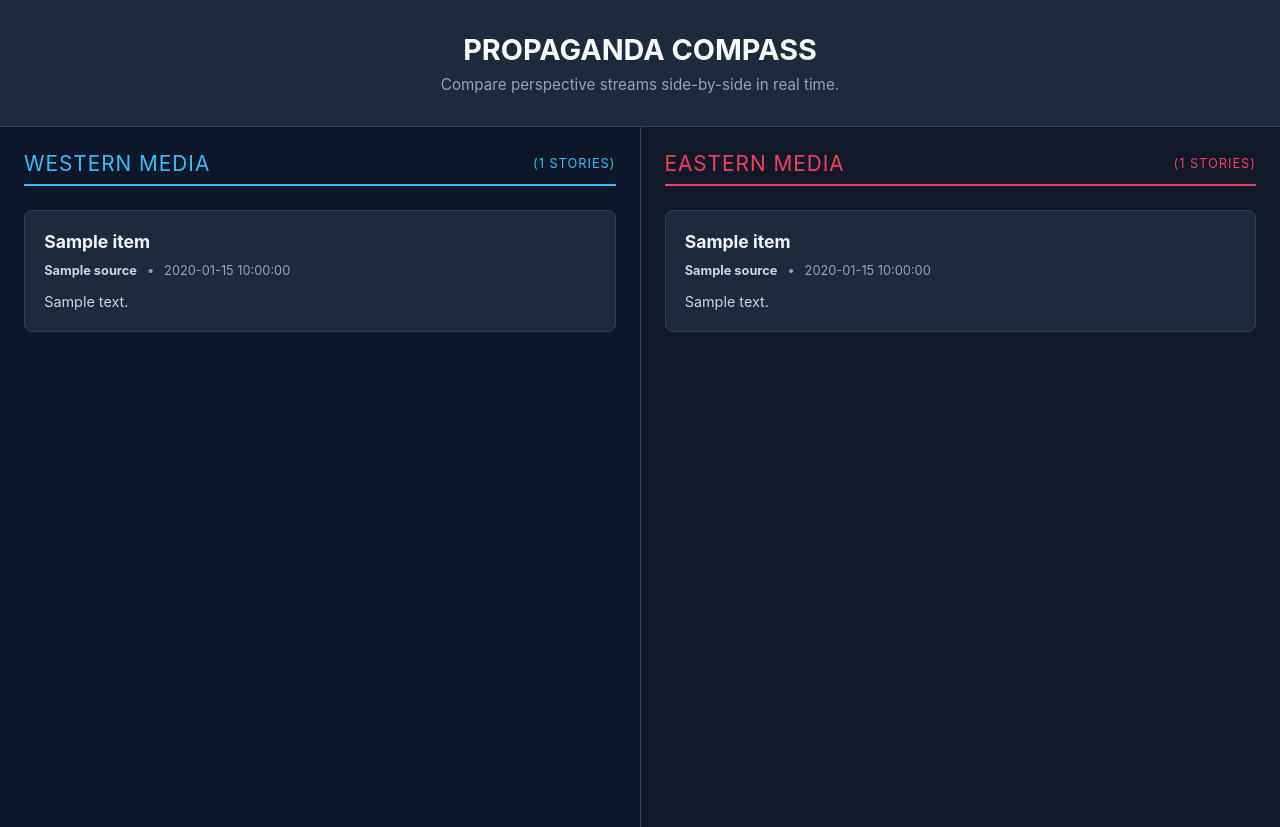
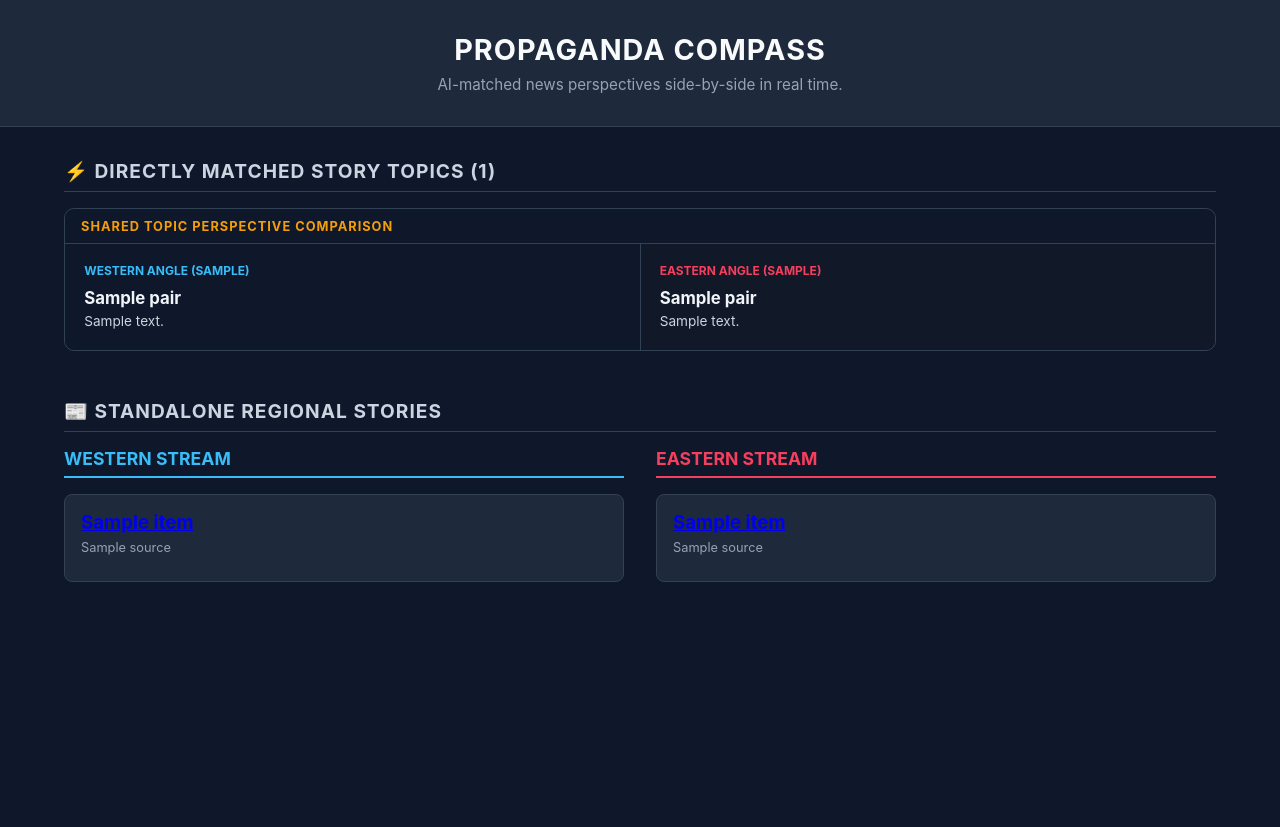
Before and after one commit to MajorDarren/propaganda-compass, a Flask app: template app/templates/index.html in a window 1280 px wide. After the commit the page ends 582 px from the top, so only its background shows below. Run offline with Flask 3, Linux system fonts and the light colour scheme; the template is opened without the code that fills it: most values are stand-ins (such as "Sample title", 1, 10 or a date in 2020).

Commit message:
Add vector embedding headline matching using sentence-transformers

```diff
--- a/app/templates/index.html
+++ b/app/templates/index.html
@@ -3,34 +3,46 @@
 <head>
     <meta charset="UTF-8">
     <meta name="viewport" content="width=device-width, initial-scale=1.0">
-    <title>Propaganda Compass | Choose Your View</title>
+    <title>Propaganda Compass | Side-by-Side Perspectives</title>
     <style>
         * { box-sizing: border-box; margin: 0; padding: 0; }
-        body { font-family: -apple-system, BlinkMacSystemFont, "Segoe UI", Roboto, sans-serif; background: #0f172a; color: #f8fafc; }
-        header { text-align: center; padding: 2rem 1rem; background: #1e293b; border-bottom: 1px solid #334155; }
-        header h1 { font-size: 1.8rem; margin-bottom: 0.5rem; }
+        body { font-family: -apple-system, BlinkMacSystemFont, "Segoe UI", Roboto, sans-serif; background: #0f172a; color: #f8fafc; padding-bottom: 3rem; }
+        header { text-align: center; padding: 2rem 1rem; background: #1e293b; border-bottom: 1px solid #334155; margin-bottom: 2rem; }
+        header h1 { font-size: 1.8rem; margin-bottom: 0.5rem; letter-spacing: 1px; }
         header p { color: #94a3b8; font-size: 0.95rem; }
 
-        .container { display: flex; flex-direction: row; width: 100%; min-height: calc(100vh - 100px); }
-        .column { flex: 1; padding: 1.5rem; overflow-y: auto; }
-        .column-west { border-right: 1px solid #334155; background: #0f172a; }
-        .column-east { background: #111827; }
+        .section-title { width: 90%; max-width: 1200px; margin: 0 auto 1rem auto; font-size: 1.2rem; text-transform: uppercase; letter-spacing: 1px; color: #cbd5e1; border-bottom: 1px solid #334155; padding-bottom: 0.5rem; }
 
-        .col-title { font-size: 1.3rem; margin-bottom: 1.5rem; text-transform: uppercase; letter-spacing: 1px; display: flex; align-items: center; justify-content: space-between; padding-bottom: 0.5rem; border-bottom: 2px solid; }
-        .column-west .col-title { color: #38bdf8; border-color: #38bdf8; }
-        .column-east .col-title { color: #f43f5e; border-color: #f43f5e; }
+        .pairs-container { width: 90%; max-width: 1200px; margin: 0 auto 3rem auto; display: flex; flex-direction: column; gap: 1.5rem; }
 
-        .card { background: #1e293b; border-radius: 8px; padding: 1.2rem; margin-bottom: 1.2rem; border: 1px solid #334155; transition: transform 0.2s; }
-        .card:hover { transform: translateY(-2px); }
-        .card h3 a { color: #f1f5f9; text-decoration: none; font-size: 1.1rem; line-height: 1.4; }
+        .pair-card { background: #1e293b; border-radius: 10px; border: 1px solid #334155; overflow: hidden; }
+        .pair-header { background: #0f172a; padding: 0.6rem 1rem; font-size: 0.8rem; font-weight: bold; text-transform: uppercase; letter-spacing: 1px; color: #f59e0b; border-bottom: 1px solid #334155; }
+
+        .pair-body { display: flex; flex-direction: row; }
+        .side { flex: 1; padding: 1.2rem; }
+        .side-west { border-right: 1px solid #334155; background: #0f172a; }
+        .side-east { background: #111827; }
+
+        .side-tag { font-size: 0.75rem; font-weight: bold; text-transform: uppercase; margin-bottom: 0.5rem; }
+        .west-tag { color: #38bdf8; }
+        .east-tag { color: #f43f5e; }
+
+        .card h3 a { color: #f1f5f9; text-decoration: none; font-size: 1.05rem; line-height: 1.4; }
         .card h3 a:hover { text-decoration: underline; }
-        .meta { display: flex; gap: 10px; font-size: 0.8rem; color: #94a3b8; margin: 0.5rem 0 0.8rem 0; }
-        .source-tag { font-weight: bold; color: #cbd5e1; }
-        .summary { font-size: 0.9rem; color: #cbd5e1; line-height: 1.5; }
+        .meta { font-size: 0.8rem; color: #94a3b8; margin: 0.4rem 0 0.6rem 0; }
+        .summary { font-size: 0.85rem; color: #cbd5e1; line-height: 1.5; }
+
+        .solos-container { width: 90%; max-width: 1200px; margin: 0 auto; display: flex; gap: 2rem; }
+        .column { flex: 1; }
+        .column-title { font-size: 1.1rem; margin-bottom: 1rem; padding-bottom: 0.4rem; border-bottom: 2px solid; text-transform: uppercase; }
+        .col-west-title { color: #38bdf8; border-color: #38bdf8; }
+        .col-east-title { color: #f43f5e; border-color: #f43f5e; }
+
+        .solo-card { background: #1e293b; border-radius: 8px; padding: 1rem; margin-bottom: 1rem; border: 1px solid #334155; }
 
         @media (max-width: 768px) {
-            .container { flex-direction: column; }
-            .column-west { border-right: none; border-bottom: 2px solid #334155; }
+            .pair-body, .solos-container { flex-direction: column; }
+            .side-west { border-right: none; border-bottom: 1px solid #334155; }
         }
     </style>
 </head>
@@ -38,53 +50,58 @@
 
     <header>
         <h1>PROPAGANDA COMPASS</h1>
-        <p>Compare perspective streams side-by-side in real time.</p>
+        <p>AI-matched news perspectives side-by-side in real time.</p>
     </header>
 
-    <div class="container">
-        <!-- WESTERN PERSPECTIVE -->
-        <div class="column column-west">
-            <div class="col-title">
-                <span>Western Media</span>
-                <span style="font-size: 0.8rem;">({{ west|length }} Stories)</span>
+    <!-- MATCHED PAIRS SECTION -->
+    <h2 class="section-title">⚡ Directly Matched Story Topics ({{ pairs|length }})</h2>
+    <div class="pairs-container">
+        {% for pair in pairs %}
+        <div class="pair-card">
+            <div class="pair-header">Shared Topic Perspective Comparison</div>
+            <div class="pair-body">
+                <!-- WEST SIDE -->
+                <div class="side side-west">
+                    <div class="side-tag west-tag">Western Angle ({{ pair.w_source }})</div>
+                    <div class="card">
+                        <h3><a href="{{ pair.w_url }}" target="_blank" rel="noopener">{{ pair.w_title }}</a></h3>
+                        {% if pair.w_summary %}<p class="summary">{{ pair.w_summary }}</p>{% endif %}
+                    </div>
+                </div>
+                <!-- EAST SIDE -->
+                <div class="side side-east">
+                    <div class="side-tag east-tag">Eastern Angle ({{ pair.e_source }})</div>
+                    <div class="card">
+                        <h3><a href="{{ pair.e_url }}" target="_blank" rel="noopener">{{ pair.e_title }}</a></h3>
+                        {% if pair.e_summary %}<p class="summary">{{ pair.e_summary }}</p>{% endif %}
+                    </div>
+                </div>
             </div>
-            {% for item in west %}
-            <div class="card">
+        </div>
+        {% else %}
+        <p style="color: #64748b;">No high-confidence topic matches found in the current scrape run.</p>
+        {% endfor %}
+    </div>
+
+    <!-- STANDALONE STORIES SECTION -->
+    <h2 class="section-title">📰 Standalone Regional Stories</h2>
+    <div class="solos-container">
+        <div class="column">
+            <h3 class="column-title col-west-title">Western Stream</h3>
+            {% for item in west_solos %}
+            <div class="solo-card">
                 <h3><a href="{{ item.url }}" target="_blank" rel="noopener">{{ item.title }}</a></h3>
-                <div class="meta">
-                    <span class="source-tag">{{ item.source }}</span>
-                    <span>•</span>
-                    <span>{{ item.published_at }}</span>
-                </div>
-                {% if item.summary %}
-                <p class="summary">{{ item.summary }}</p>
-                {% endif %}
+                <div class="meta"><span>{{ item.source }}</span></div>
             </div>
-            {% else %}
-            <p style="color: #64748b;">No Western perspective stories aggregated yet.</p>
             {% endfor %}
         </div>
-
-        <!-- EASTERN PERSPECTIVE -->
-        <div class="column column-east">
-            <div class="col-title">
-                <span>Eastern Media</span>
-                <span style="font-size: 0.8rem;">({{ east|length }} Stories)</span>
+        <div class="column">
+            <h3 class="column-title col-east-title">Eastern Stream</h3>
+            {% for item in east_solos %}
+            <div class="solo-card">
+                <h3><a href="{{ item.url }}" target="_blank" rel="noopener">{{ item.title }}</a></h3>
+                <div class="meta"><span>{{ item.source }}</span></div>
             </div>
-            {% for item in east %}
-            <div class="card">
-                <h3><a href="{{ item.url }}" target="_blank" rel="noopener">{{ item.title }}</a></h3>
-                <div class="meta">
-                    <span class="source-tag">{{ item.source }}</span>
-                    <span>•</span>
-                    <span>{{ item.published_at }}</span>
-                </div>
-                {% if item.summary %}
-                <p class="summary">{{ item.summary }}</p>
-                {% endif %}
-            </div>
-            {% else %}
-            <p style="color: #64748b;">No Eastern perspective stories aggregated yet.</p>
             {% endfor %}
         </div>
     </div>
--- a/config.py
+++ b/config.py
@@ -5,4 +5,4 @@ BASE_DIR = os.path.abspath(os.path.dirname(__file__))
 class Config:
     SECRET_KEY = os.environ.get('SECRET_KEY', 'default-flask-secret-key')
     DATABASE_PATH = os.path.join(BASE_DIR, 'instance', 'news.db')
-    WEBHOOK_SECRET = os.environ.get('WEBHOOK_SECRET', 'my-super-secret-passcode')
+    WEBHOOK_SECRET = os.environ.get('WEBHOOK_SECRET', 'my-super-secret-passcode!')
```
Also changed, not shown: app/database.py (+10 -0 lines), app/routes.py (+29 -10 lines), scraper/run_scraper.py (+70 -5 lines), .github/workflows/scraper_cron.yml.
